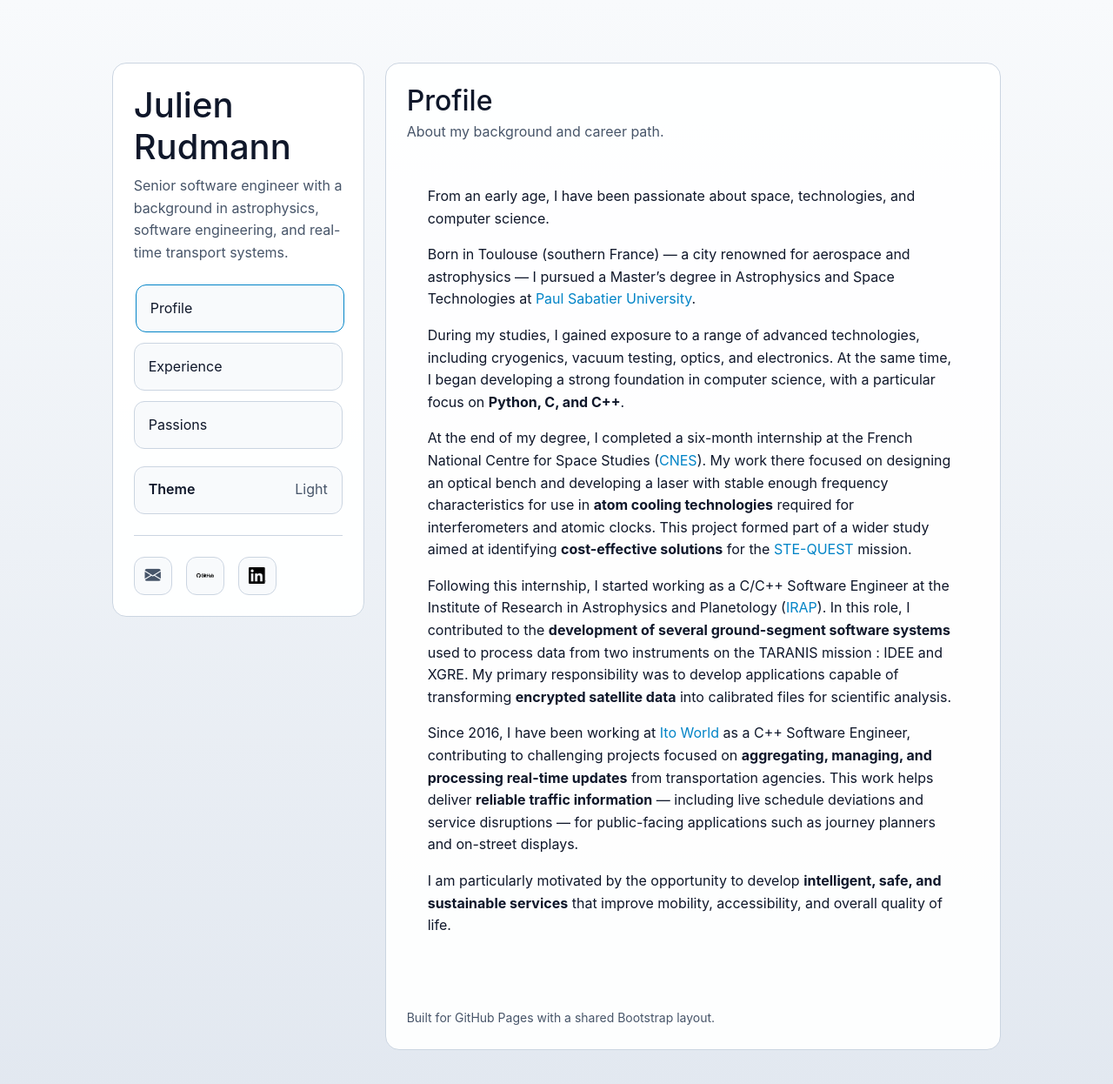
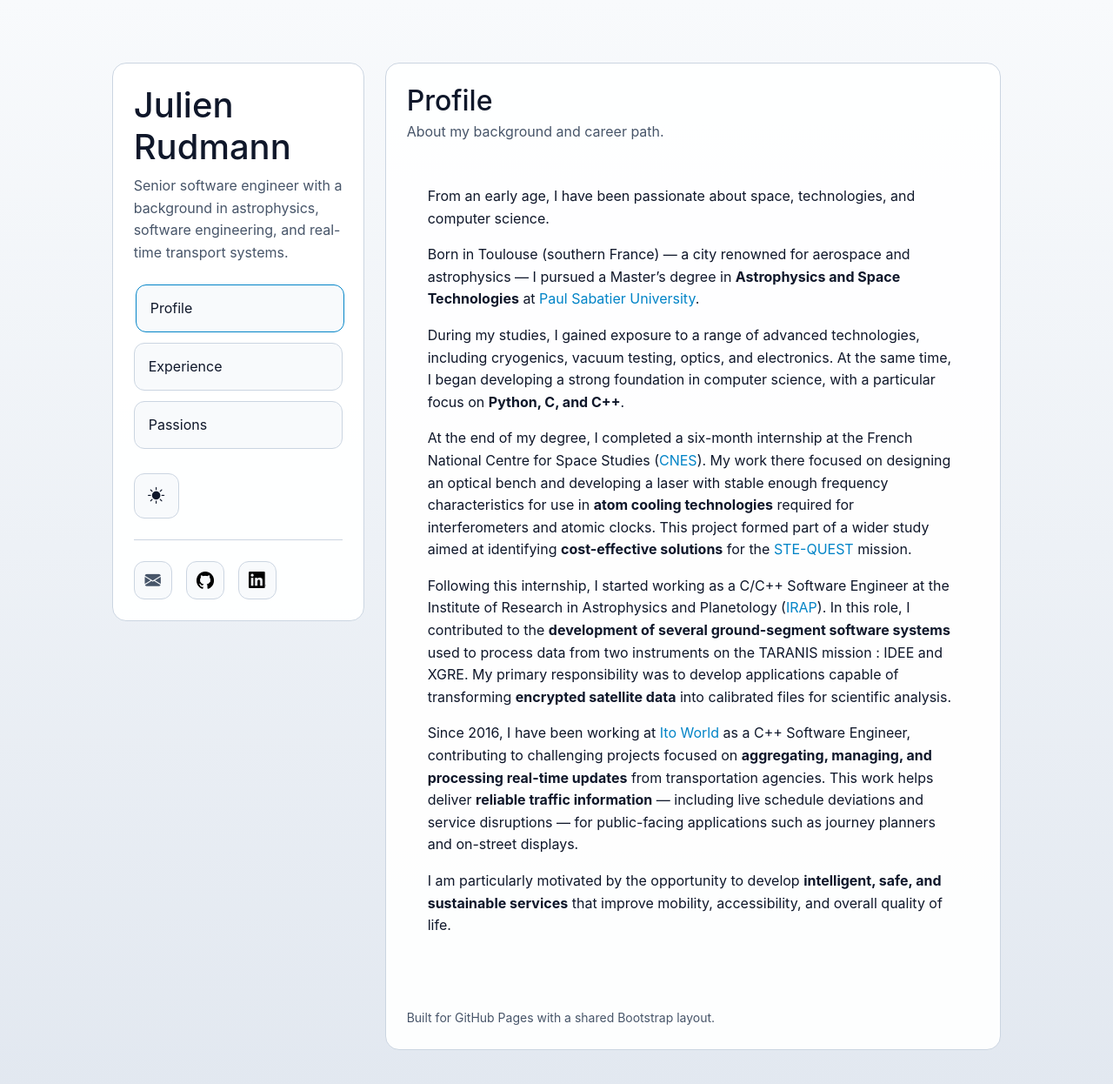
Before and after one commit to julien-rudmann/cv, a Jekyll site: the page built from index.html, in a window 1280 px wide and 1255 px high. Shown: the top 1246 px of the window at 87% size. Built offline with Jekyll 4.4.1, drawn with Linux system fonts in a browser that asks for light colours.

Commit message:
Experimentation

```diff
--- a/_layouts/default.html
+++ b/_layouts/default.html
@@ -67,9 +67,11 @@
                        href="{{ '/passions.html' | relative_url }}">Passions</a>
                 </nav>
 
-                <button id="theme-toggle" class="theme-toggle" type="button" aria-label="Switch color theme">
-                    <span class="theme-toggle-label">Theme</span>
-                    <span class="theme-toggle-value">Light</span>
+                <button id="theme-toggle" class="theme-toggle" type="button" aria-label="Switch to dark mode"
+                        title="Switch to dark mode">
+                    <i class="bi bi-sun-fill theme-icon theme-light-asset" aria-hidden="true"></i>
+                    <i class="bi bi-moon-stars-fill theme-icon theme-dark-asset" aria-hidden="true"></i>
+                    <span class="visually-hidden theme-toggle-text">Switch theme</span>
                 </button>
 
                 <hr class="sidebar-divider">
@@ -122,14 +124,16 @@
         if (!button || !window.cvTheme) {
             return;
         }
-        var value = button.querySelector('.theme-toggle-value');
+        var text = button.querySelector('.theme-toggle-text');
 
         function syncButton() {
             var current = window.cvTheme.get();
-            var label = current === 'dark' ? 'Dark' : 'Light';
+            var nextLabel = current === 'dark' ? 'light' : 'dark';
             button.setAttribute('aria-pressed', String(current === 'dark'));
-            if (value) {
-                value.textContent = label;
+            button.setAttribute('aria-label', 'Switch to ' + nextLabel + ' mode');
+            button.setAttribute('title', 'Switch to ' + nextLabel + ' mode');
+            if (text) {
+                text.textContent = 'Switch to ' + nextLabel + ' mode';
             }
         }
 
--- a/assets/css/style_light.css
+++ b/assets/css/style_light.css
@@ -88,29 +88,29 @@ h4 {
 }
 
 .theme-toggle {
-  width: 100%;
-  display: flex;
+  width: 52px;
+  height: 52px;
+  display: inline-flex;
   align-items: center;
-  justify-content: space-between;
-  gap: 1rem;
-  margin-top: 0.5rem;
-  padding: 0.85rem 1rem;
+  justify-content: center;
+  margin-top: 1rem;
+  padding: 0;
   color: var(--text);
   background: var(--panel-2);
   border: 1px solid var(--border);
   border-radius: 12px;
+  transition: border-color 0.2s ease, color 0.2s ease, transform 0.2s ease;
 }
 
 .theme-toggle:hover {
+  color: var(--accent);
   border-color: var(--accent);
+  transform: translateY(-1px);
 }
 
-.theme-toggle-label {
-  font-weight: 600;
-}
-
-.theme-toggle-value {
-  color: var(--muted);
+.theme-icon {
+  font-size: 1.2rem;
+  line-height: 1;
 }
 
 .sidebar-divider {
--- a/index.html
+++ b/index.html
@@ -10,7 +10,7 @@ subtitle: About my background and career path.
     </p>
     <p>
         Born in Toulouse (southern France) — a city renowned for aerospace and astrophysics — I pursued a Master’s
-        degree in Astrophysics and Space Technologies at <a href="https://www.univ-tlse2.fr/en/">Paul Sabatier
+        degree in <b>Astrophysics and Space Technologies</b> at <a href="https://www.univ-tlse2.fr/en/">Paul Sabatier
         University</a>.
     </p>
     <p>
```
Also changed, not shown: assets/css/style_dark.css (+12 -12 lines), assets/logos/GitHub_Black.png, assets/logos/GitHub_White.png.
